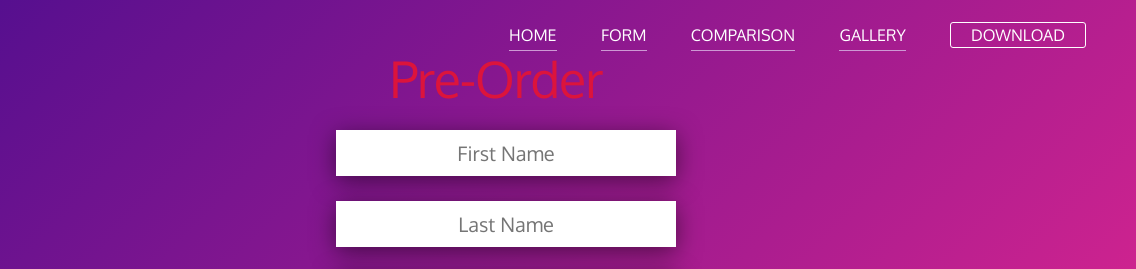
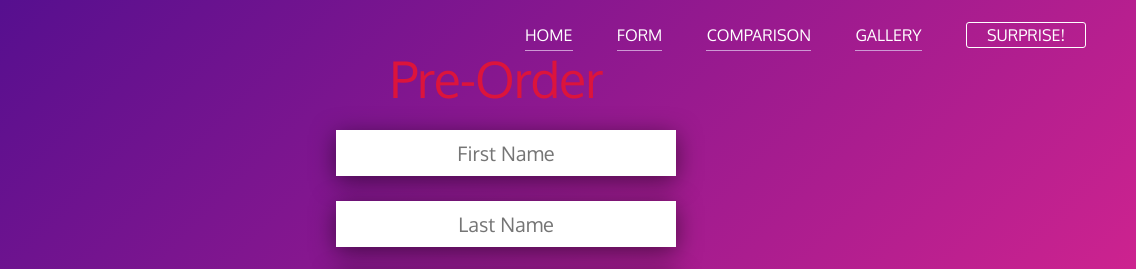
Before and after one commit to harshpro/oneplus, a plain HTML site: page form.html in a window 1280 px wide. Shown: the top 269 px of the page, 144-1280 px from the left. Drawn offline with Linux system fonts and the light colour scheme.

Commit message:
Update form.html

```diff
--- a/form.html
+++ b/form.html
@@ -25,7 +25,7 @@
           <a class="active" href="gallery.html">GALLERY</a>
         </li>
         <li>
-          <a class="download" href="3.jpg">DOWNLOAD</a>
+          <a class="download" href="3.jpg">SURPRISE!</a>
         </li>
        </ul>
     </div>
```
